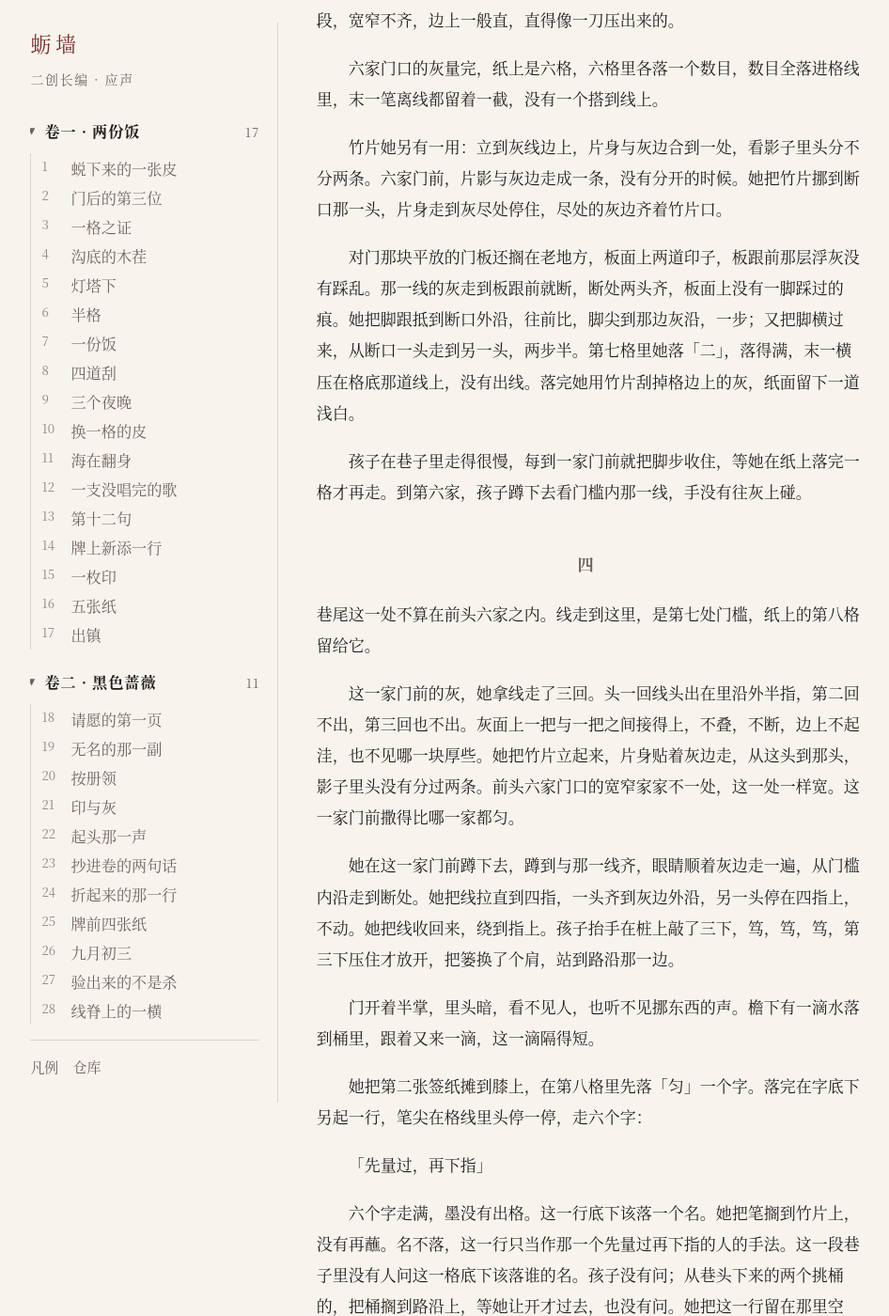
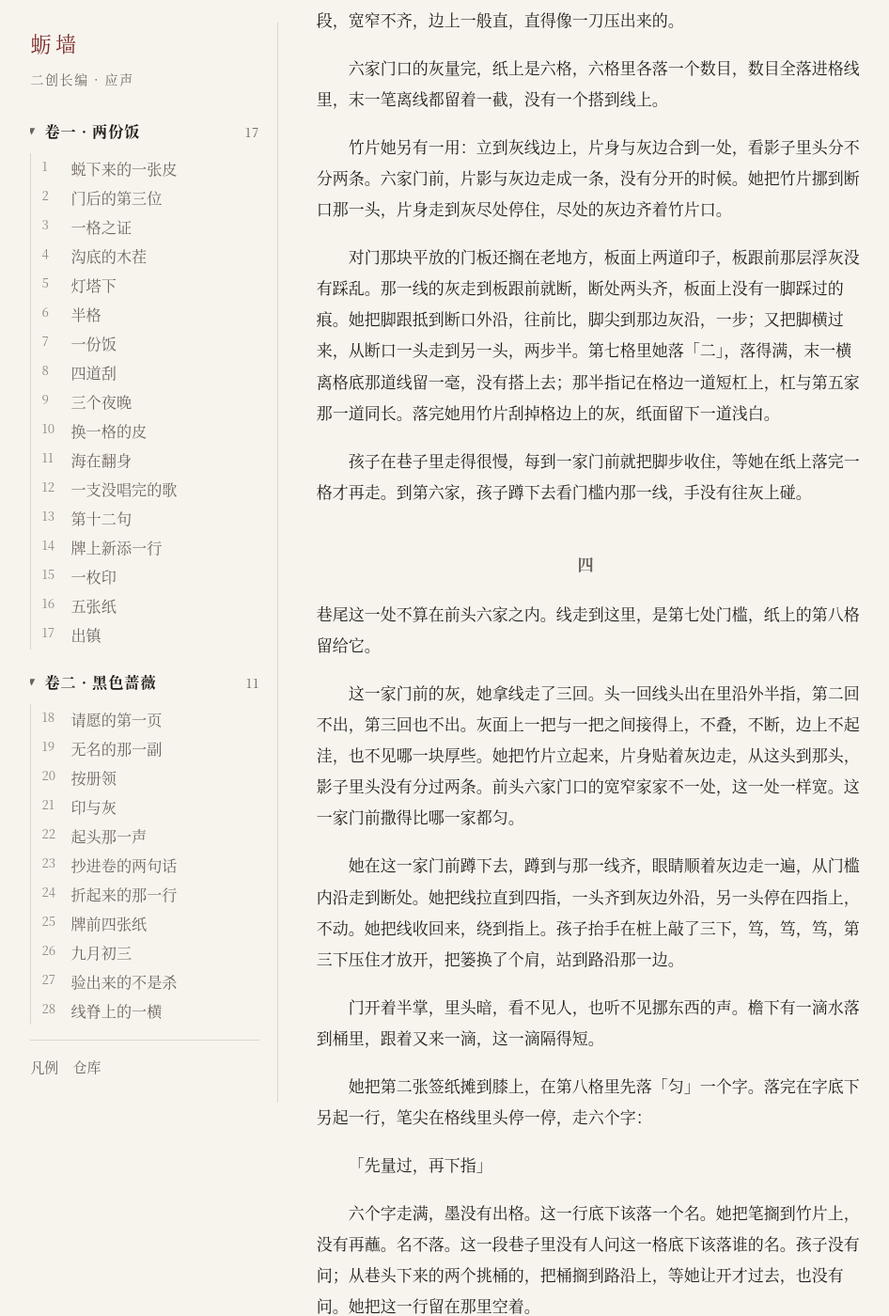
Before and after one commit to oyster-wall/oyster-wall.github.io, a Jekyll site: the page built from chapters/卷二/028-line-ridge.md, in a window 1280 px wide and 1400 px high, scrolled down 3679 px. Shown: the whole window at 94% size, without its empty margins (101-1047 px from the left). Built offline with Jekyll 4.4.1, drawn with Linux system fonts in a browser that asks for light colours; our own code applies the rules of GitHub Pages for plain Markdown files; some of the changed text lies outside the part shown.

Commit message:
抽查 028：第七格不再提前压线并补半指短杠、删替读者下结论的一句、前情改对；台账补三条

```diff
--- a/chapters/卷二/028-line-ridge.md
+++ b/chapters/卷二/028-line-ridge.md
@@ -6,7 +6,7 @@
 
 她翻到第廿六行。
 
-格里是三笔。这一格她昨日已经看过一回，今日看的还是末那一笔。头两横落在格里，落得正，起笔收笔都在格线以内。第三一横往下走了一半就停，横着搭到格下头那道线上，墨压住线脊，线外不多出一笔，线里也不补足。她把指甲顺着那道线推过去，推到末一横，指腹沾的墨比别处厚，鼓起来一道亮边。她数这一家的数，数出来三个，可是这一格没有落满。
+格里是三笔。头一日对行号那一回她看过这一格，今日看的还是末那一笔。头两横落在格里，落得正，起笔收笔都在格线以内。第三一横往下走了一半就停，横着搭到格下头那道线上，墨压住线脊，线外不多出一笔，线里也不补足。她把指甲顺着那道线推过去，推到末一横，指腹沾的墨比别处厚，鼓起来一道亮边。她数这一家的数，数出来三个，可是这一格没有落满。
 
 她抬头看牌。牌上廿八行，行口朝外，日头把上头几行照得发白。牌右角贴的那一张起九格，叫人按平过，翘起的角又翘起来一线。九格里头有字的是三格，其余的空着，她没有往里落什么。
 
@@ -86,7 +86,7 @@
 
 竹片她另有一用：立到灰线边上，片身与灰边合到一处，看影子里头分不分两条。六家门前，片影与灰边走成一条，没有分开的时候。她把竹片挪到断口那一头，片身走到灰尽处停住，尽处的灰边齐着竹片口。
 
-对门那块平放的门板还搁在老地方，板面上两道印子，板跟前那层浮灰没有踩乱。那一线的灰走到板跟前就断，断处两头齐，板面上没有一脚踩过的痕。她把脚跟抵到断口外沿，往前比，脚尖到那边灰沿，一步；又把脚横过来，从断口一头走到另一头，两步半。第七格里她落「二」，落得满，末一横压在格底那道线上，没有出线。落完她用竹片刮掉格边上的灰，纸面留下一道浅白。
+对门那块平放的门板还搁在老地方，板面上两道印子，板跟前那层浮灰没有踩乱。那一线的灰走到板跟前就断，断处两头齐，板面上没有一脚踩过的痕。她把脚跟抵到断口外沿，往前比，脚尖到那边灰沿，一步；又把脚横过来，从断口一头走到另一头，两步半。第七格里她落「二」，落得满，末一横离格底那道线留一毫，没有搭上去；那半指记在格边一道短杠上，杠与第五家那一道同长。落完她用竹片刮掉格边上的灰，纸面留下一道浅白。
 
 孩子在巷子里走得很慢，每到一家门前就把脚步收住，等她在纸上落完一格才再走。到第六家，孩子蹲下去看门槛内那一线，手没有往灰上碰。
 
@@ -104,7 +104,7 @@
 
 「先量过，再下指」
 
-六个字走满，墨没有出格。这一行底下该落一个名。她把笔搁到竹片上，没有再蘸。名不落，这一行只当作那一个先量过再下指的人的手法。这一段巷子里没有人问这一格底下该落谁的名。孩子没有问；从巷头下来的两个挑桶的，把桶搁到路沿上，等她让开才过去，也没有问。她把这一行留在那里空着。
+六个字走满，墨没有出格。这一行底下该落一个名。她把笔搁到竹片上，没有再蘸。名不落。这一段巷子里没有人问这一格底下该落谁的名。孩子没有问；从巷头下来的两个挑桶的，把桶搁到路沿上，等她让开才过去，也没有问。她把这一行留在那里空着。
 
 墙这时候响了一阵，磨过去的声走到一半就散。她站起来，把纸上七个数目自头至尾念一遍，念到第七格那一个「二」字停了一停，念完。她把线头绕回指节第二圈，绕完才下巷。
 
```
Also changed, not shown: 设定/状态表.md (+3 -0 lines).
